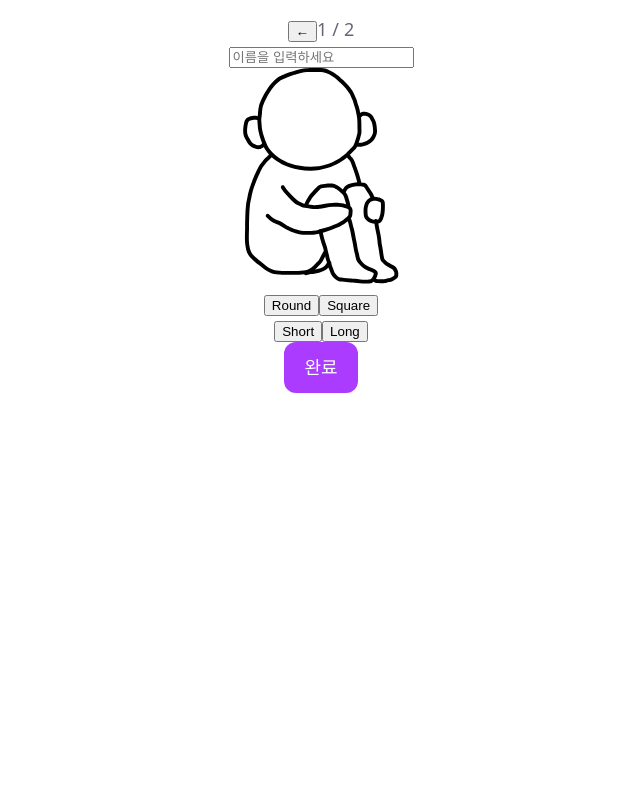
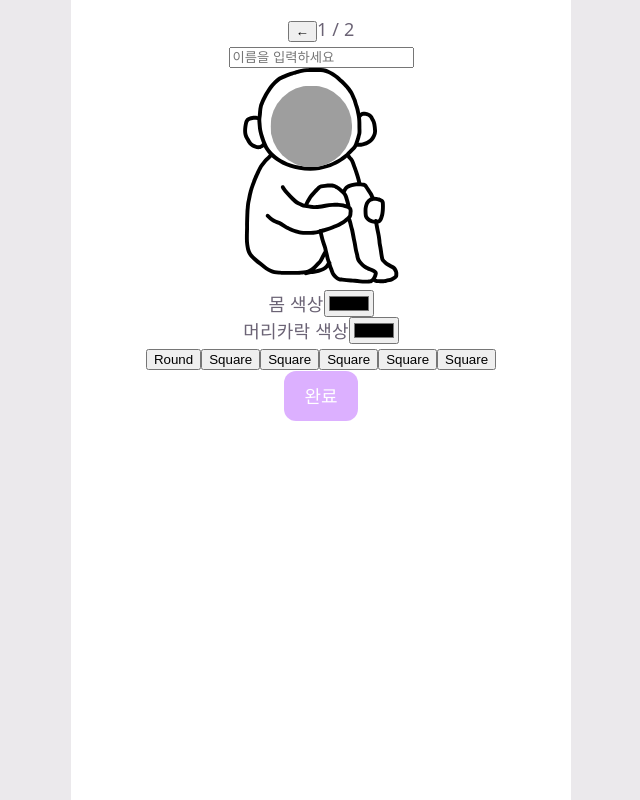
Before and after one commit to jin-dooly/IHATEYOU, a React (Vite) app: page /characters/create in a window 1280 px wide. Shown: the whole page, without its empty margins (319-959 px from the left). Built offline with nearby package versions, Linux system fonts and the light colour scheme; grey boxes are pictures that could not be loaded.

Commit message:
Feat: Introduce CharacterConfigPicker component for customizable character attributes and update styles for improved UI

```diff
--- a/package.json
+++ b/package.json
@@ -25,6 +25,7 @@
     "eslint-plugin-react-hooks": "^7.1.1",
     "eslint-plugin-react-refresh": "^0.5.3",
     "globals": "^17.7.0",
+    "sass": "^1.103.1",
     "typescript": "~6.0.2",
     "typescript-eslint": "^8.62.0",
     "vite": "^8.1.1"
--- /dev/null
+++ b/src/components/character/CharacterConfigPicker.tsx
@@ -0,0 +1,40 @@
+export function CharacterConfigPicker({
+  bodyColor,
+  onBodyColorChange,
+  hairColor,
+  onHairColorChange,
+  headShape,
+  onHeadShapeChange,
+}: {
+  bodyColor: string;
+  onBodyColorChange: (color: string) => void;
+  hairColor: string;
+  onHairColorChange: (color: string) => void;
+  headShape: string;
+  onHeadShapeChange: (headShape: string) => void;
+}) {
+  return (
+    <div>
+      <div>
+        <label htmlFor="body-color">몸 색상</label>
+        <input
+          type="color"
+          id="body-color"
+          onChange={(e) => onBodyColorChange(e.target.value)}
+        />
+      </div>
+      <div>
+        <label htmlFor="hair-color">머리카락 색상</label>
+        <input type="color" id="hair-color" />
+      </div>
+      <div>
+        <button onClick={() => onHeadShapeChange("round")}>Round</button>
+        <button onClick={() => onHeadShapeChange("square")}>Square</button>
+        <button onClick={() => onHeadShapeChange("square")}>Square</button>
+        <button onClick={() => onHeadShapeChange("square")}>Square</button>
+        <button onClick={() => onHeadShapeChange("square")}>Square</button>
+        <button onClick={() => onHeadShapeChange("square")}>Square</button>
+      </div>
+    </div>
+  );
+}
--- a/src/components/character/CharacterFigure.tsx
+++ b/src/components/character/CharacterFigure.tsx
@@ -73,7 +73,7 @@ export function CharacterFigure({
         fill="black"
       />
       {/* 얼굴 이미지 — 몸통 위, 맨 위에 그려야 눈코입이 보임 */}
-      {faceImage && (
+      {/* {faceImage && ( */}
       <image
         // href={faceImage}
         href={
@@ -85,7 +85,7 @@ export function CharacterFigure({
         height="84"
         clipPath="url(#face-clip)"
       />
-      )}
+      {/* )} */}
     </svg>
   );
 }
--- a/src/components/character/FaceCanvas.tsx
+++ b/src/components/character/FaceCanvas.tsx
@@ -49,14 +49,15 @@ export function FaceCanvas({ onNext }: FaceCanvasProps) {
     // 캔버스 사이즈 설정
     const canvas = canvasRef.current;
     if (!canvas) return;
-    canvas.width = window.innerHeight; // 혹은 원하는 사이즈 px없이 숫자만 입력
-    canvas.height = window.innerWidth; // 혹은 원하는 사이즈 px없이 숫자만 입력
+    const width = document.getElementById("root")?.clientWidth ?? 0;
+    canvas.width = width - 80; // 혹은 원하는 사이즈 px없이 숫자만 입력
+    canvas.height = width - 80; // 혹은 원하는 사이즈 px없이 숫자만 입력
 
     // 캔버스 context 접근 후 기본 설정
     const context = canvas.getContext("2d"); // "그리기 메서드와 속성을 갖는" 2차원 드로잉 컨텍스트 참조
     if (!context) return;
     context.strokeStyle = "black"; // line 색
-    context.lineWidth = 3; // line 굵기
+    context.lineWidth = 5; // line 굵기
     context.lineJoin = "round"; // 선 연결 모양(기본 값 miter 일반 모양)
     context.lineCap = "round"; // 선 끝 모양
     context.save(); // 드로잉 컨텍스트 설정 저장
--- a/src/components/character/HairPicker.tsx
+++ /dev/null
@@ -1,23 +0,0 @@
-import type { HairState } from "../../types/character";
-export function HairPicker({
-  hair,
-  onHairChange,
-}: {
-  hair: HairState;
-  onHairChange: (hair: HairState) => void;
-}) {
-  return (
-    <div>
-      <button
-        onClick={() => onHairChange({ styleId: "short", removedStrands: [] })}
-      >
-        Short
-      </button>
-      <button
-        onClick={() => onHairChange({ styleId: "long", removedStrands: [] })}
-      >
-        Long
-      </button>
-    </div>
-  );
-}
--- a/src/components/character/HeadShapePicker.tsx
+++ /dev/null
@@ -1,14 +0,0 @@
-export function HeadShapePicker({
-  headShape,
-  onHeadShapeChange,
-}: {
-  headShape: string;
-  onHeadShapeChange: (headShape: string) => void;
-}) {
-  return (
-    <div>
-      <button onClick={() => onHeadShapeChange("round")}>Round</button>
-      <button onClick={() => onHeadShapeChange("square")}>Square</button>
-    </div>
-  );
-}
--- a/src/index.css
+++ b/src/index.css
@@ -55,11 +55,13 @@
   display: flex;
   flex-direction: column;
   box-sizing: border-box;
+  background-color: var(--bg);
 }
 
 body {
   /* width: 100%; */
   margin: 0;
+  background-color: #6b637523;
 }
 
 h1,
@@ -131,7 +133,7 @@ p {
 .face-canvas {
   touch-action: none;
   border: 2px solid var(--border);
-  border-radius: 16px;
+  border-radius: 50%;
   cursor: crosshair;
   background: rgba(255, 255, 255, 0.6);
 }
--- /dev/null
+++ b/src/pages/CharacterCreate.module.scss
@@ -0,0 +1,22 @@
+.page {
+  position: relative;
+  overflow: hidden;
+}
+.characterFigure {
+  z-index: 0;
+  position: absolute;
+  top: 10%;
+  left: -25%;
+  opacity: 0.5;
+  width: calc(100% * 1.7);
+  aspect-ratio: 1 / 1.35;
+
+  svg {
+    width: 100%;
+    height: 100%;
+  }
+
+  + div {
+    z-index: 1;
+  }
+}
--- a/src/pages/CharacterCreate.tsx
+++ b/src/pages/CharacterCreate.tsx
@@ -4,9 +4,9 @@ import { useNavigate } from "react-router-dom";
 import { useCharacterStore } from "../store/characterStore";
 import type { CharacterConfig } from "../types/character";
 import { FaceCanvas } from "../components/character/FaceCanvas";
-import { HeadShapePicker } from "../components/character/HeadShapePicker";
-import { HairPicker } from "../components/character/HairPicker";
+import { CharacterConfigPicker } from "../components/character/CharacterConfigPicker";
 import { CharacterFigure } from "../components/character/CharacterFigure";
+import styles from "./CharacterCreate.module.scss";
 
 type Step = "face" | "customize";
 
@@ -14,7 +14,7 @@ const DEFAULT_CONFIG: CharacterConfig = {
   headShape: "round",
   bodyColor: "#ffffff",
   faceImage: "",
-  hair: { styleId: "buzzcut", color: "#2B2320", removedStrands: [] },
+  hair: { styleId: "buzzcut", color: "#000", removedStrands: [] },
 };
 
 export default function CharacterCreate() {
@@ -37,7 +37,7 @@ export default function CharacterCreate() {
   }
 
   return (
-    <div className="page">
+    <div className={"page " + styles.page}>
       <div className="step-header">
         {step === "customize" && (
           <button onClick={() => setStep("face")}>←</button>
@@ -56,23 +56,28 @@ export default function CharacterCreate() {
               onChange={(e) => setName(e.target.value)}
             />
           </div>
-          <div
-            className="character-preview"
-            style={{ backgroundColor: config.bodyColor }}
-          >
+          <div className="character-preview">
             <CharacterFigure {...config} />
           </div>
-          <HeadShapePicker
+          <CharacterConfigPicker
+            bodyColor={config.bodyColor}
+            onBodyColorChange={(bodyColor) =>
+              setConfig((p) => ({ ...p, bodyColor }))
+            }
+            hairColor={config.hair.color}
+            onHairColorChange={(color) =>
+              setConfig((p) => ({ ...p, hair: { ...p.hair, color } }))
+            }
             headShape={config.headShape}
             onHeadShapeChange={(headShape) =>
               setConfig((p) => ({ ...p, headShape }))
             }
           />
-          <HairPicker
-            hair={config.hair}
-            onHairChange={(hair) => setConfig((p) => ({ ...p, hair }))}
-          />
-          <button className="primary-button" onClick={handleCustomDone}>
+          <button
+            className="primary-button"
+            onClick={handleCustomDone}
+            disabled={!name.trim()}
+          >
             완료
           </button>
         </div>
--- a/src/pages/CharacterEdit.tsx
+++ b/src/pages/CharacterEdit.tsx
@@ -2,8 +2,7 @@
 import { useState } from "react";
 import { useNavigate, useParams, Navigate } from "react-router-dom";
 import { useCharacterStore } from "../store/characterStore";
-import { HeadShapePicker } from "../components/character/HeadShapePicker";
-import { HairPicker } from "../components/character/HairPicker";
+import { CharacterConfigPicker } from "../components/character/CharacterConfigPicker";
 
 export default function CharacterEdit() {
   const { id } = useParams<{ id: string }>();
--- a/src/pages/Home.tsx
+++ b/src/pages/Home.tsx
@@ -27,6 +27,7 @@ export default function Home() {
       hair: {
         styleId: "default",
         removedStrands: [],
+        color: "#000",
       },
     };
     createCharacter("default", defaultConfig);
--- a/src/types/character.ts
+++ b/src/types/character.ts
@@ -7,7 +7,7 @@ export interface HairRemovedStrand {
 
 export interface HairState {
   styleId: string;
-  color?: string;
+  color: string;
   removedStrands: HairRemovedStrand[];
 }
 
```
Also changed, not shown: 1 other file (tests, documents, lock files or other folders). Lines whose indentation alone changed are shown as unchanged.
